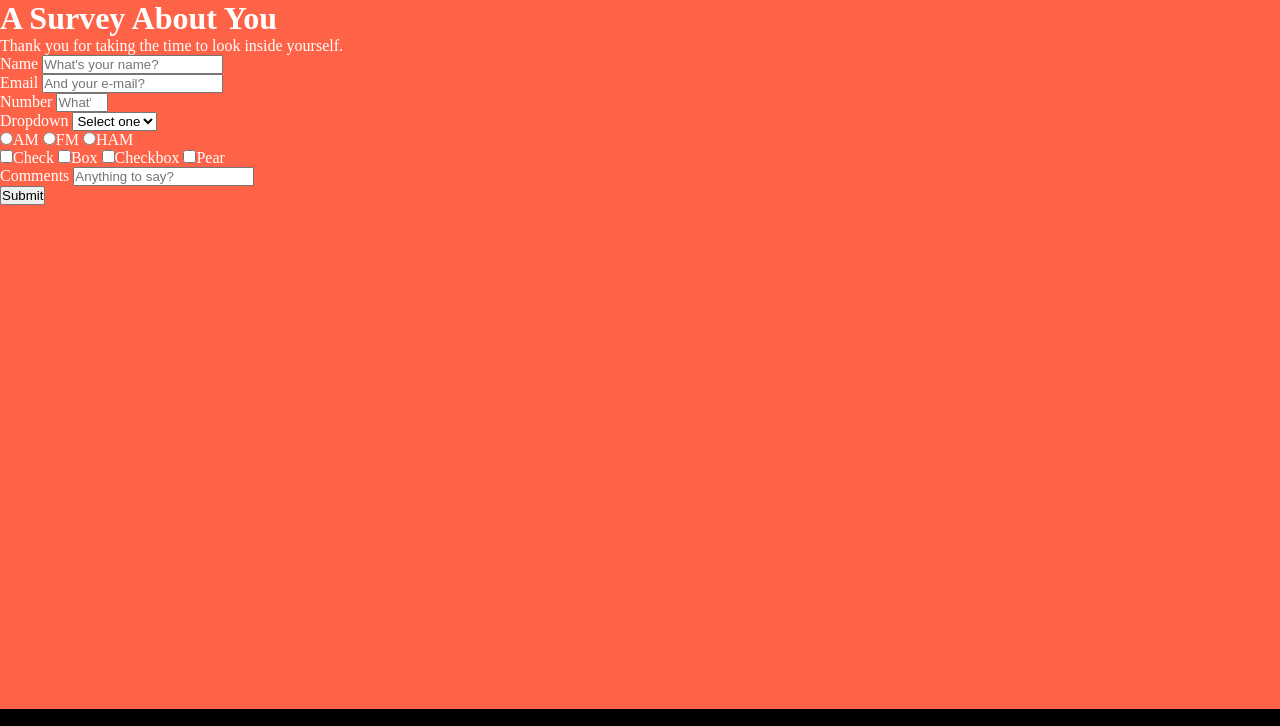
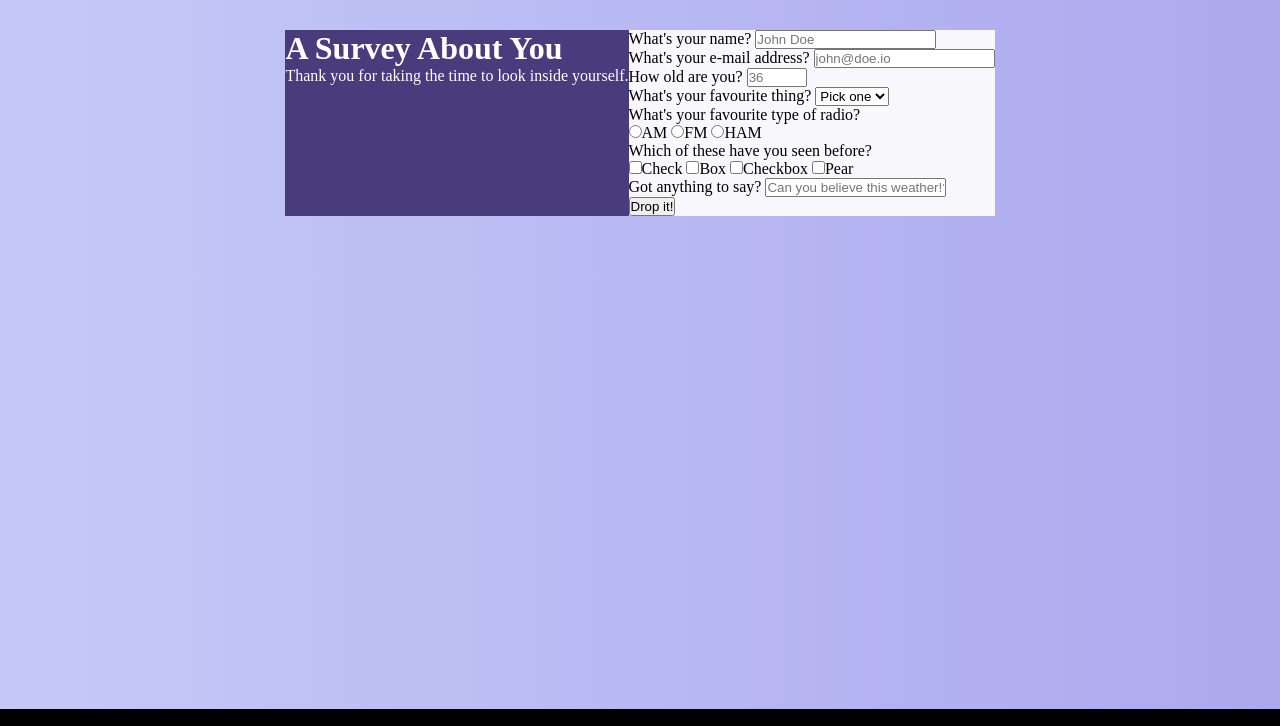
Before and after one commit to idontcantwont/freeCodeCamp, a plain HTML site: page survey-form/index.html in a window 1280 px wide. Shown: the top 726 px of the page. Drawn offline with Linux system fonts and the light colour scheme.

Commit message:
began skeleton CSS

```diff
--- a/survey-form/index.html
+++ b/survey-form/index.html
@@ -25,27 +25,27 @@
         <form id = "survey-form" action = "#">
             <div class = "name">
                 <label for = "name" id = "name-label">
-                    Name
-                    <input id = "name" type = "text" name = "name" placeholder = "What's your name?">
+                    What's your name?
+                    <input id = "name" type = "text" name = "name" placeholder = "John Doe">
                 </label>
             </div>
             <div class="email">
                 <label for = "email" id = "email-label">
-                    Email
-                    <input id = "email" type = "email" name = "email" placeholder = "And your e-mail?" required>
+                    What's your e-mail address?
+                    <input id = "email" type = "email" name = "email" placeholder = "john@doe.io" required>
                 </label>
             </div>
             <div class="number">
                 <label for = "number" id = "number-label">
-                    Number
-                    <input id = "number" type = "number" name = "number" min = "1" max = "10" placeholder = "What's your number?" required>
+                    How old are you?
+                    <input id = "number" type = "number" name = "number" min = "1" max = "200" placeholder = "36" required>
                 </label>
             </div>
             <div class="dropdown">
                 <label for = "dropdown" id = "dropdown-label">
-                    Dropdown
+                    What's your favourite thing?
                     <select id = "dropdown" name="dropdown">
-                            <option>Select one</option>
+                            <option>Pick one</option>
                             <option value = "rockin">Rockin</option>
                             <option value = "love">Love</option>
                             <option value = "pizza">Pizza</option>
@@ -53,6 +53,9 @@
                 </label>
             </div>
             <div class = "radio-buttons">
+                <p>
+                    What's your favourite type of radio?
+                </p>
                 <label for="radio">
                     <input id = "am" type = "radio" name = "radio">AM
                 </label>
@@ -64,6 +67,9 @@
                 </label>
             </div>
             <div class = "checkboxes">
+                <p>
+                    Which of these have you seen before?
+                </p>
                 <label for = "check">
                     <input id = "check" value = "check" type = "checkbox" name = "checkboxes">Check
                 </label>
@@ -79,12 +85,12 @@
             </div>
             <div class = "textarea">
                 <label for = "comments">
-                    Comments
-                    <input id = "comments" type = "textarea" placeholder = "Anything to say?">
+                    Got anything to say?
+                    <input id = "comments" type = "textarea" placeholder = "Can you believe this weather!?">
                 </label>
             </div>
             <div class = "submit-button">
-                <button id = "submit" type = "submit">Submit</button>
+                <button id = "submit" type = "submit">Drop it!</button>
             </div>
         </form>
     </main>
--- a/survey-form/style.css
+++ b/survey-form/style.css
@@ -1,6 +1,17 @@
 /* IMPORT ASSETS */
 
 
+/* GLOBAL VARIABLES */
+
+:root {
+    --body-background: #acaae6;
+    --body-gradient: linear-gradient(to right, #c5c9f7, #aca9ee);
+    --header-background: #483c7c;
+    --header-gradient: linear-gradient(t0 bottom, #483c7c, #6d6095);
+    --title-text: #525253;
+    --main-background: #f8f7fc;
+    --form-text: #8a8a8c;
+}
 
 /* INITIAL RESETS */
 
@@ -15,20 +26,27 @@
 /* BODY STYLES */
 
 body {
-    background-color: tomato;
-    color: white;
+    background-color: var(--body-background);
+    background-image: var(--body-gradient);
+    display: flex;
+    align-items: top;
+    justify-content: center;
+    width: 100vw;
+    margin: 30px auto 60px;
 }
 
 /* HEADER SECTION */
 
 header {
-
+    background-color: var(--header-background);
+    background-image: var(--header-gradient);
+    color: #fff;
 }
 
 /* MAIN SECTION */
 
 main {
-
+    background-color: var(--main-background);
 }
 
 /* FOOTER SECTION */
@@ -59,11 +77,11 @@ footer a:hover {
 }
 
 footer p a {
-  color: yellow;
+    color: yellow;
 }
 
 footer p a:hover {
-  color: white;
+    color: white;
 }
 
 .social {
```
